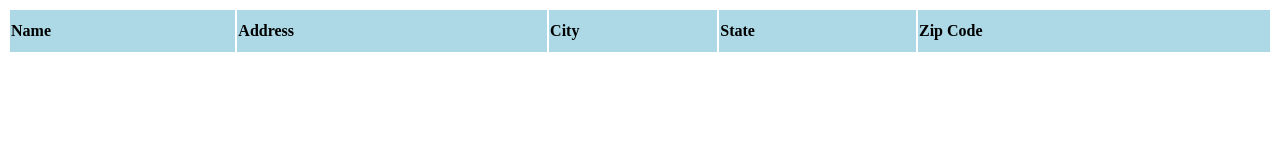
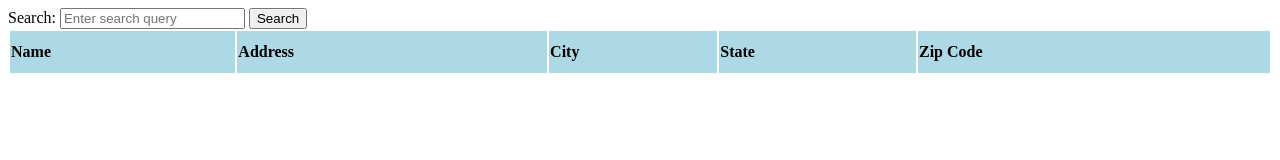
Before and after one commit to JCuadrado101/html_search, a plain HTML site: page index.html in a window 1280 px wide. Drawn offline with Linux system fonts and the light colour scheme; no server answers.

Commit message:
finished searched

```diff
--- a/index.html
+++ b/index.html
@@ -7,7 +7,16 @@
     <link rel="stylesheet" href="styles.css">
 </head>
 <body>
+    <search>
+        <form id="search-form">
+            <label for="searchInput">Search:</label>
+            <input type="text" id="searchInput" name="query" placeholder="Enter search query">
+            <button type="button" onclick="searchBreweries()">Search</button>
+        </form>
+    </search>
+
     <table id="data-table">
+        <thead>
             <tr>
                 <th>Name</th>
                 <th>Address</th>
@@ -15,7 +24,11 @@
                 <th>State</th>
                 <th>Zip Code</th>
             </tr>
+        </thead>
+        <tbody id="data-tbody-table">
+        </tbody>
     </table>
+
     <script src="script.js"></script>
 </body>
 </html>
--- a/script.js
+++ b/script.js
@@ -1,24 +1,42 @@
+function searchBreweries() {
     let dataUrl = "https://api.openbrewerydb.org/v1/breweries";
-let table = document.getElementById("data-table");
+    let table = document.getElementById("data-tbody-table");
+    let searchInput = document.getElementById("searchInput").value.toLowerCase();
+
+
+        table.innerHTML = "";
 
     fetch(dataUrl)
         .then(response => response.json())
         .then(data => {
             data.forEach(brewery => {
+                if (
+                    brewery.name.toLowerCase().includes(searchInput) ||
+                    brewery.street.toLowerCase().includes(searchInput) ||
+                    brewery.city.toLowerCase().includes(searchInput) ||
+                    brewery.state.toLowerCase().includes(searchInput) ||
+                    brewery.postal_code.toLowerCase().includes(searchInput)
+                ) {
                     let row = table.insertRow();
-            let cell = row.insertCell(0);
-            let address = row.insertCell(1);
-            let city = row.insertCell(1);
-            let state = row.insertCell(1);
-            let zipCode = row.insertCell(1);
+                    let cellName = row.insertCell(0);
+                    let cellAddress = row.insertCell(1);
+                    let cellCity = row.insertCell(2);
+                    let cellState = row.insertCell(3);
+                    let cellZipCode = row.insertCell(4);
 
-            cell.textContent = brewery.name;
-            address.textContent = brewery.street
-            city.textContent = brewery.city
-            state.textContent = brewery.state
-            zipCode.textContent = brewery.postal_code
-        })
+                    cellName.textContent = brewery.name;
+                    cellAddress.textContent = brewery.street || '';
+                    cellCity.textContent = brewery.city || '';
+                    cellState.textContent = brewery.state || '';
+                    cellZipCode.textContent = brewery.postal_code || '';
+                }
+            });
         })
         .catch(error => {
             console.error(error);
         });
+
+        console.log(table);
+
+
+}
```
Lines whose indentation alone changed are shown as unchanged.
